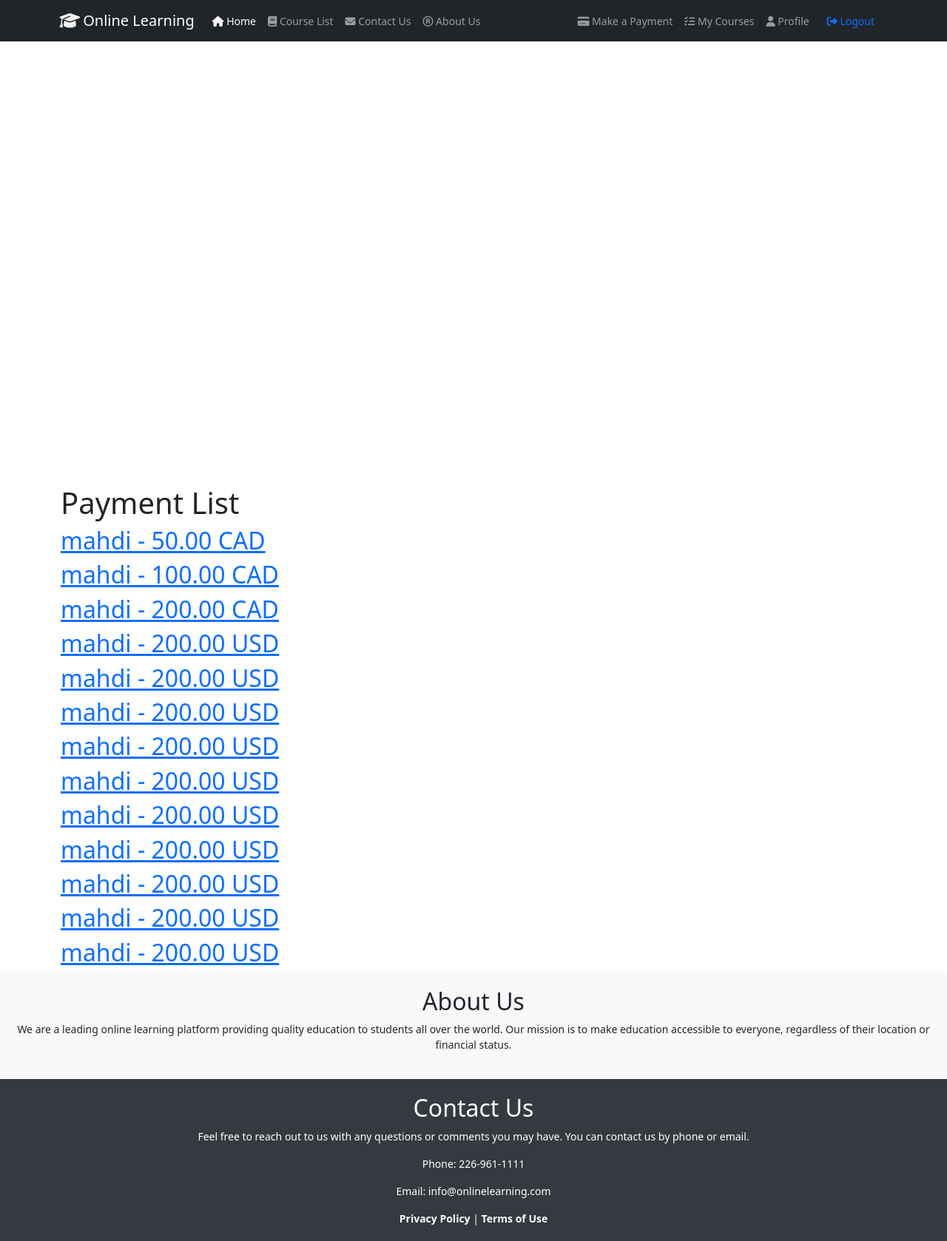
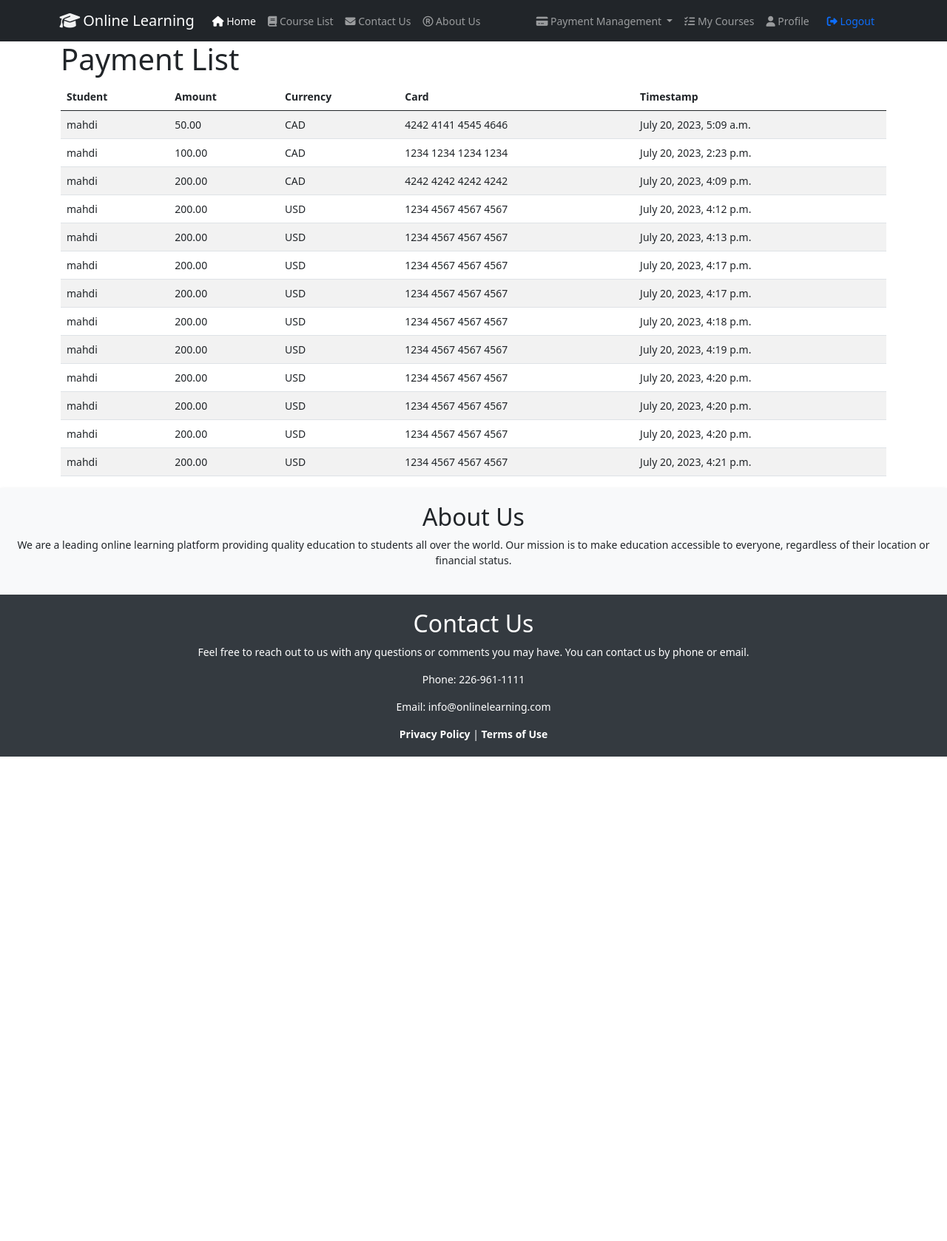
Before and after one commit to SanazJafari/WhiteboardApp, a Django app: page /payments/ in a window 1280 px wide. Shown: the whole page at 74% size. After the commit the page ends 1023 px from the top, so only its background shows below. Run offline with Django 4.2, Linux system fonts and the light colour scheme; a user stored in the database is signed in; data comes from the database, SQL or seed files in the repository; both versions use the stored data as it was after the commit; some libraries are stand-ins or nearby versions.

Commit message:
payment list and sucecss templates and views

```diff
--- a/WhiteboardApp/urls.py
+++ b/WhiteboardApp/urls.py
@@ -49,6 +49,7 @@ urlpatterns = [
     path('payments/create/', views.payment_create, name='payment-create'),
     path('payments/<int:pk>/update/', views.payment_update, name='payment-update'),
     path('paymentStripe/', views.process_payment_stripe, name='process_payment_stripe'),
+    path('payments/<int:student_id>', views.payment_list_of_student, name='payment_list_of_student'),
 
     # Student Urls
     path('students/', views.student_list, name='student-list'),
@@ -77,6 +78,7 @@ urlpatterns = [
     path('grades/create/<int:student_id>/<int:course_id>', views.grade_create_for_student_in_course,
          name='grade_create_for_student_in_course'),
     path('grades/create/<int:course_id>', views.grade_create_in_course, name='grade_create_in_course'),
+
     # Content Urls
     # path('contents/', views.content_list, name='content-list'),
     path('contents/<int:instructor_id>', views.content_list_for_instructor, name='content_list_for_instructor'),
--- a/WhiteboardApp/views.py
+++ b/WhiteboardApp/views.py
@@ -212,6 +212,11 @@ def payment_list(request):
     return render(request, 'PaymentTemplates/payment_list.html', {'payments': payments})
 
 
+def payment_list_of_student(request, student_id):
+    payments = Payment.objects.filter(student_id=student_id)
+    return render(request, 'PaymentTemplates/payment_list.html', {'payments': payments})
+
+
 def payment_detail(request, pk):
     payment = get_object_or_404(Payment, pk=pk)
     return render(request, 'PaymentTemplates/payment_detail.html', {'payment': payment})
@@ -284,7 +289,7 @@ def process_payment_stripe(request):
                 payment = Payment(student_id=student.id, amount=amount, currency=currency,
                                   card_number=card_number, expiration_date=expiration_date, cvc=cvc)
                 payment.save()
-                return render(request, 'PaymentTemplates/payment_Success.html')
+                return render(request, 'PaymentTemplates/payment_Success.html', {'amount': amount, 'currency': currency})
 
             except stripe.error.CardError as e:
                 error_message = e.error.message
--- a/templates/PaymentTemplates/payment_Error.html
+++ b/templates/PaymentTemplates/payment_Error.html
@@ -1,8 +1,10 @@
 {% extends "base.html" %}
 
-{% block title %}Payment List | WhiteboardApp{% endblock %}
+{% block title %}Payment Error | WhiteboardApp{% endblock %}
+
 {% block carousel %}
 {% endblock %}
+
 {% block content %}
     <h1>Payment Failed</h1>
     <h3>{{ error_message }}</h3>
--- a/templates/PaymentTemplates/payment_create_stripe.html
+++ b/templates/PaymentTemplates/payment_create_stripe.html
@@ -2,7 +2,6 @@
 
 {% block styles %}
     <link href="https://cdn.jsdelivr.net/npm/bootstrap@5.0.2/dist/css/bootstrap.min.css" rel="stylesheet">
-    <link href="https://unpkg.com/gijgo@1.9.14/css/gijgo.min.css" rel="stylesheet" type="text/css"/>
 {% endblock %}
 
 {% block title %}Make a Payment | WhiteboardApp{% endblock %}
@@ -119,5 +118,4 @@
 
 {% block scripts %}
     <script src="https://code.jquery.com/jquery-3.3.1.min.js"></script>
-    <script src="https://unpkg.com/gijgo@1.9.14/js/gijgo.min.js" type="text/javascript"></script>
 {% endblock %}
--- a/templates/PaymentTemplates/payment_list.html
+++ b/templates/PaymentTemplates/payment_list.html
@@ -2,10 +2,33 @@
 
 {% block title %}Payment List | WhiteboardApp{% endblock %}
 
+{% block carousel %}
+{% endblock %}
+
 {% block content %}
     <h1>Payment List</h1>
-    {% for payment in payments %}
-        <h2><a href="{% url 'WhiteboardApp:payment-detail' payment.pk %}">{{ payment }}</a></h2>
-        <!-- Add other payment details as needed -->
-    {% endfor %}
+
+    <table class="table table-striped table-hover">
+        <thead>
+        <tr>
+            <th>Student</th>
+            <th>Amount</th>
+            <th>Currency</th>
+            <th>Card</th>
+            <th>Timestamp</th>
+        </tr>
+        </thead>
+        <tbody>
+        {% for payment in payments %}
+            <tr>
+
+                <td>{{ payment.student.user.username }}</td>
+                <td>{{ payment.amount }}</td>
+                <td>{{ payment.currency }}</td>
+                <td>{{ payment.card_number }}</td>
+                <td>{{ payment.timestamp }}</td>
+            </tr>
+        {% endfor %}
+        </tbody>
+    </table>
 {% endblock %}
--- a/templates/base.html
+++ b/templates/base.html
@@ -92,21 +92,46 @@
         {% if user.is_authenticated %}
             {% if user.student %}
                 <ul class="navbar-nav me-auto my-2 my-lg-0 navbar-nav-scroll" style="--bs-scroll-height: 100px;">
-                    <li class="nav-item">
-                        <a class="nav-link" href="{% url 'WhiteboardApp:process_payment_stripe' %}">
-                            <i class="fas fa-credit-card"></i> Make a Payment
-                        </a>
-                    </li>
+
+                    {# Payment Management #}
+                    <ul class="navbar-nav me-auto my-2 my-lg-0 navbar-nav-scroll" style="--bs-scroll-height: 100px;">
+                        <li class="nav-item dropdown">
+                            <a class="nav-link dropdown-toggle" href="#" role="button" data-bs-toggle="dropdown">
+                                <i class="fas fa-credit-card"></i> Payment Management
+                            </a>
+                            <ul class="dropdown-menu">
+                                <li>
+                                    <a class="dropdown-item" href="{% url 'WhiteboardApp:process_payment_stripe' %}">
+                                        <i class="fa-brands fa-cc-stripe"></i> Make a Payment
+                                    </a>
+                                </li>
+                                <li>
+                                    <hr class="dropdown-divider">
+                                </li>
+                                <li>
+                                    <a class="dropdown-item"
+                                       href="{% url 'WhiteboardApp:payment_list_of_student' user.student.id %}">
+                                        <i class="fa-solid fa-list"></i> My payments List
+                                    </a>
+                                </li>
+                            </ul>
+                        </li>
+                    </ul>
+
+                    {#My Courses#}
                     <li class="nav-item">
                         <a class="nav-link" href="{% url 'WhiteboardApp:enrollment-list-of-student' user.student.id %}">
                             <i class="fa-solid fa-list-check"></i> My Courses
                         </a>
                     </li>
+
+                    {#Profile#}
                     <li class="nav-item">
                         <a class="nav-link" href="{% url 'WhiteboardApp:student-update-by-userId' user.id %}">
                             <i class="fas fa-user"></i> Profile
                         </a>
                     </li>
+
                 </ul>
             {% elif user.instructor %}
                 <ul class="navbar-nav me-auto my-2 my-lg-0 navbar-nav-scroll" style="--bs-scroll-height: 100px;">
@@ -168,7 +193,8 @@
             {% for image in images %}
                 <div class="carousel-item {% if forloop.first %}active{% endif %}">
                     <div class="carousel-image d-flex align-items-center justify-content-center">
-                        <img src="{% static 'image/banner/' %}{{ image }}" alt="Slide {{ forloop.counter }}" class="img-fluid">
+                        <img src="{% static 'image/banner/' %}{{ image }}" alt="Slide {{ forloop.counter }}"
+                             class="img-fluid">
                     </div>
                 </div>
             {% endfor %}
```
Also changed, not shown: templates/PaymentTemplates/payment_Success.html (+20 -2 lines), db.sqlite3.
